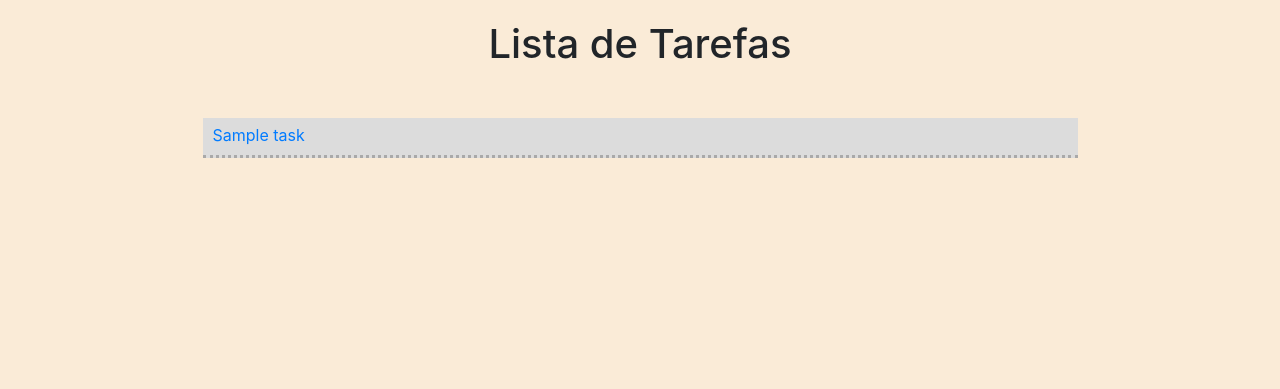
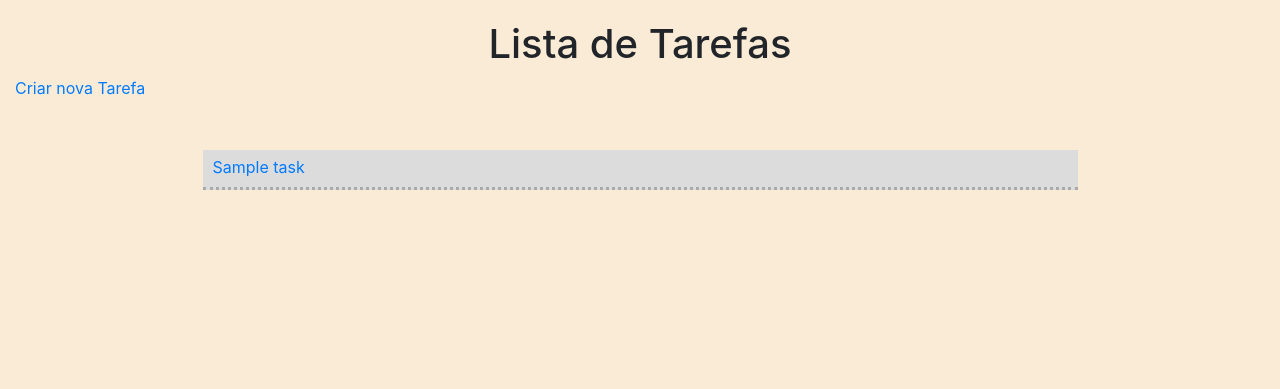
Before and after one commit to RafaelMoura11/django-todo-list, a Django app: template todo/templates/tasks/tasks.html in a window 1280 px wide. Shown: the part 57-446 px from the top of the page. Run offline with Django 4.2, Linux system fonts and the light colour scheme; the template is opened without the code that fills it: most values are stand-ins (such as "Sample title", 1, 10 or a date in 2020); some libraries are stand-ins or nearby versions.

Commit message:
Implementnado link para create-task em tasks

```diff
--- a/todo/templates/tasks/tasks.html
+++ b/todo/templates/tasks/tasks.html
@@ -5,6 +5,7 @@
 {% block content %}
 <div>
     <h1 class="list-title">Lista de Tarefas</h1>
+    <a href="create">Criar nova Tarefa</a>
     <ul class="task-list">
         {% for task in tasks %}
             <a href="details/{{task.id}}" class="task-link">
```
